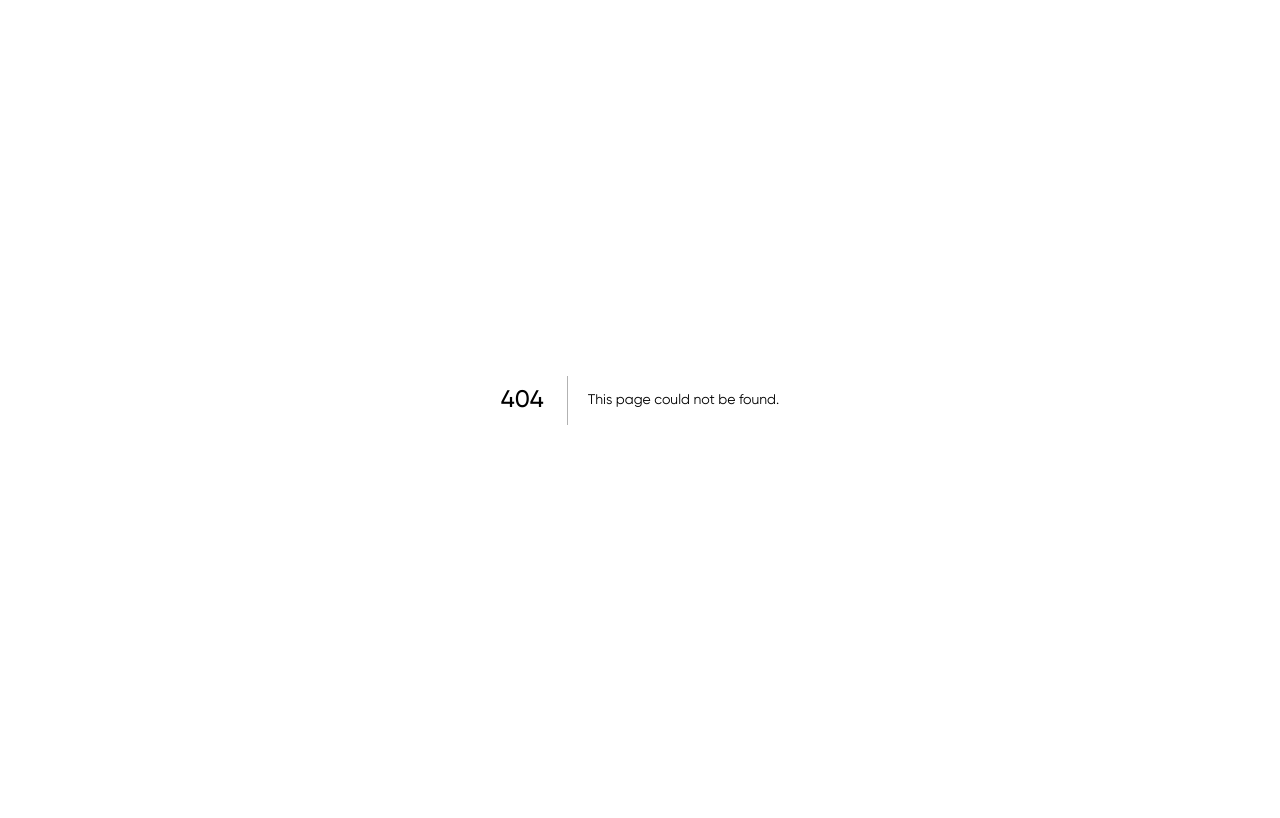
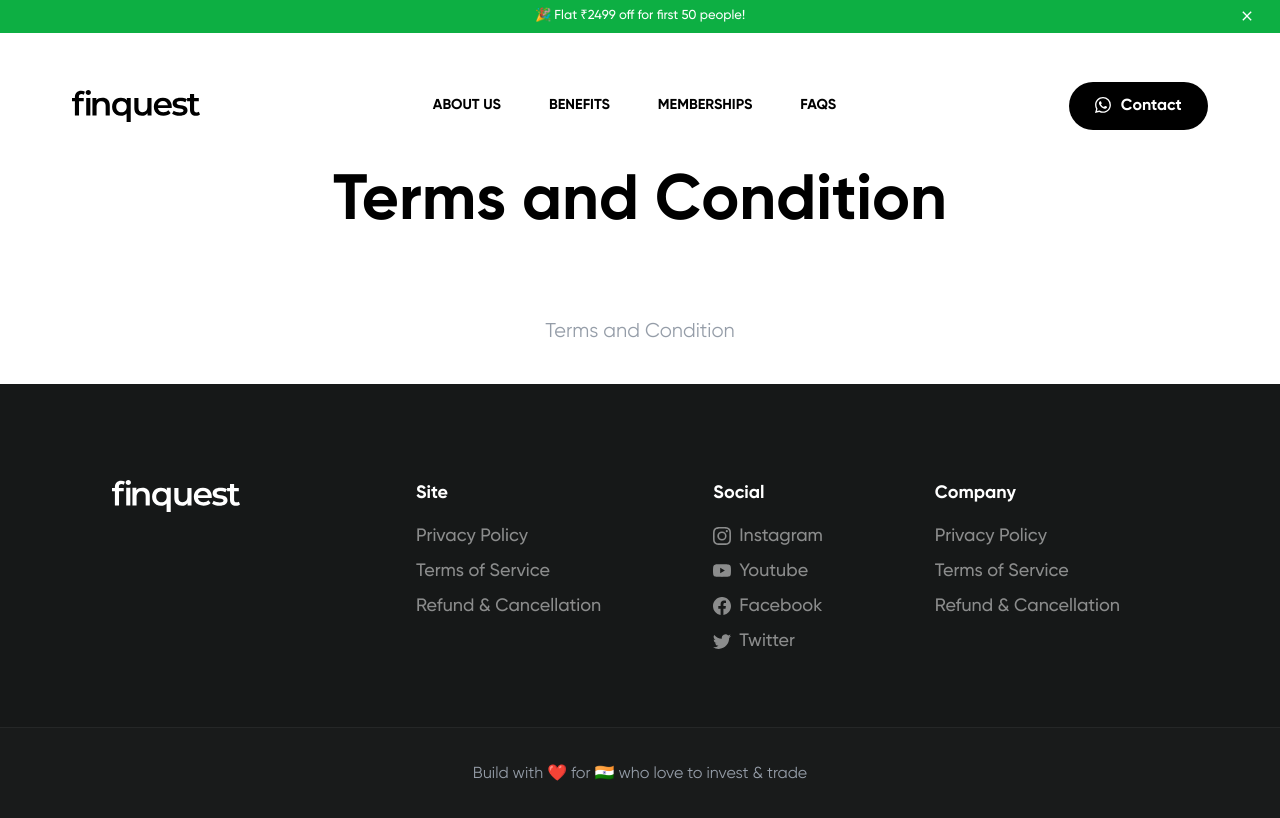
Before and after one commit to emanuelchristo/finquest, a Next.js app: page /terms-and-conditions in a window 1280 px wide. Before the commit this address had no page. Built offline with nearby package versions, Linux system fonts and the light colour scheme.

Commit message:
4 new files and edits in navbar

```diff
--- a/components/Footer.js
+++ b/components/Footer.js
@@ -17,23 +17,18 @@ export default function Footer() {
 						<h3>Site</h3>
 						<ul>
 							<li>
-								<Link href='/'>
-									<a>Home</a>
+								<Link href='/privacy-policy'>
+									<a>Privacy Policy</a>
 								</Link>
 							</li>
 							<li>
-								<Link href='/#about'>
-									<a>About us</a>
+								<Link href='/terms-and-conditions'>
+									<a>Terms of Service</a>
 								</Link>
 							</li>
 							<li>
-								<Link href='/#memberships'>
-									<a>Memberships</a>
-								</Link>
-							</li>
-							<li>
-								<Link href='/#faqs'>
-									<a>FAQs</a>
+								<Link href='/payment-refund-and-cancellation-policy'>
+									<a>Refund &amp; Cancellation</a>
 								</Link>
 							</li>
 						</ul>
--- a/components/Navbar.js
+++ b/components/Navbar.js
@@ -63,22 +63,22 @@ export default function Navbar() {
 
 			<ul className={styles['links-list']}>
 				<motion.li variants={item}>
-					<Link href='#about'>
+					<Link href='/#about'>
 						<a>About us</a>
 					</Link>
 				</motion.li>
 				<motion.li variants={item}>
-					<Link href='#benefits'>
+					<Link href='/#benefits'>
 						<a>Benefits</a>
 					</Link>
 				</motion.li>
 				<motion.li variants={item}>
-					<Link href='#memberships'>
+					<Link href='/#memberships'>
 						<a>Memberships</a>
 					</Link>
 				</motion.li>
 				<motion.li variants={item}>
-					<Link href='#faqs'>
+					<Link href='/#faqs'>
 						<a>FAQs</a>
 					</Link>
 				</motion.li>
@@ -107,7 +107,7 @@ function Menu({ onClose }) {
 			</div>
 			<ul className={styles['menu-links-list']} onClick={onClose}>
 				<motion.li variants={menuItem}>
-					<Link href='#about'>
+					<Link href='/#about'>
 						<a>
 							<FaBuilding className={styles['menu-item-icon']} style={{ color: '#1963ed' }} />
 							<span>About us</span>
@@ -115,7 +115,7 @@ function Menu({ onClose }) {
 					</Link>
 				</motion.li>
 				<motion.li variants={menuItem}>
-					<Link href='#benefits'>
+					<Link href='/#benefits'>
 						<a>
 							<FaStar className={styles['menu-item-icon']} style={{ color: '#f1b915' }} />
 							<span>Benefits</span>
@@ -123,7 +123,7 @@ function Menu({ onClose }) {
 					</Link>
 				</motion.li>
 				<motion.li variants={menuItem}>
-					<Link href='#memberships'>
+					<Link href='/#memberships'>
 						<a>
 							<FaAward className={styles['menu-item-icon']} style={{ color: '#0bab2e' }} />
 							<span>Memberships</span>
@@ -131,7 +131,7 @@ function Menu({ onClose }) {
 					</Link>
 				</motion.li>
 				<motion.li variants={menuItem}>
-					<Link href='#faqs'>
+					<Link href='/#faqs'>
 						<a>
 							<FaQuestion className={styles['menu-item-icon']} style={{ color: '#e71628' }} />
 							<span>FAQs</span>
@@ -139,7 +139,7 @@ function Menu({ onClose }) {
 					</Link>
 				</motion.li>
 				<motion.li variants={menuItem}>
-					<Link href='#community'>
+					<Link href='/#community'>
 						<a>
 							<BsPeopleFill className={styles['menu-item-icon']} style={{ color: '#8117f3' }} />
 							<span>Community</span>
--- /dev/null
+++ b/pages/payment-refund-and-cancellation-policy.js
@@ -0,0 +1,41 @@
+import Head from 'next/head'
+import Footer from '../components/Footer'
+import Snackbar from '../components/SnackBar'
+import Navbar from '../components/Navbar'
+import styles from './styles.module.css'
+
+export default function Refund() {
+    return (
+        <div id='home'>
+            <Head>
+                <title>Finquest - Start learning how to invest &amp; trade in stock market easily.</title>
+                <link rel='icon' type='image/png' href='/favicon.png'></link>
+            </Head>
+            <Snackbar message=' 🎉  Flat ₹2499 off for first 50 people!' />
+            <Navbar />
+
+
+            <div id='memberships' className='margin'>
+                <section className={styles['pricing']}>
+                    <div className={styles['heading-wrapper']}>
+                        <h2>Refund and Cancellation</h2>
+                    </div>
+                    <p>
+                        1. Full payment to be made at time of purchase. <br /><br />
+
+                        2. Once purchased, no partial or full refund will be provided, unless there is an exceptional circumstance which will be decided by Finquest on a case to case basis <br /><br />
+
+                        3. Finquest does not store any of your payment information (debit card, credit card, net banking, etc.) or such other information restricted by the Reserve Bank of India (RBI) for processing payment and has partnered with payment gateways for the payment towards the services In case of any other payment, refund or cancellation issues, decisions will be taken on a case by case basis and Finquest's decision will be final and binding. <br /><br />
+                        4. For any concerns related to payment or refunds, kindly write to hellofinquest@gamil.com <br /><br />
+                    </p>
+                </section>
+
+            </div>
+
+
+
+
+            <Footer />
+        </div>
+    )
+}
--- /dev/null
+++ b/pages/privacy-policy.js
@@ -0,0 +1,34 @@
+import Head from 'next/head'
+import Footer from '../components/Footer'
+import Snackbar from '../components/SnackBar'
+import Navbar from '../components/Navbar'
+import styles from './styles.module.css'
+
+export default function Privacy() {
+    return (
+        <div id='home'>
+            <Head>
+                <title>Finquest - Start learning how to invest &amp; trade in stock market easily.</title>
+                <link rel='icon' type='image/png' href='/favicon.png'></link>
+            </Head>
+            <Snackbar message=' 🎉  Flat ₹2499 off for first 50 people!' />
+            <Navbar />
+
+            <div id='memberships' className='margin'>
+                <section className={styles['pricing']}>
+                    <div className={styles['heading-wrapper']}>
+                        <h2>Privacy Policy</h2>
+                    </div>
+                    <p>
+
+                        Privacy Policy <br /><br />
+                    </p>
+                </section>
+
+            </div>
+
+
+            <Footer />
+        </div>
+    )
+}
--- /dev/null
+++ b/pages/styles.module.css
@@ -0,0 +1,91 @@
+.pricing {
+	margin: 0 auto;
+	display: flex;
+	flex-direction: column;
+	align-items: center;
+	position: relative;
+	max-width: 1440px;
+}
+
+.heading-wrapper {
+	display: flex;
+	align-items: center;
+	flex-direction: column;
+	margin-bottom: 4rem;
+}
+.heading-wrapper p {
+	margin-top: 1rem;
+	max-width: 470px;
+	text-align: center;
+	line-height: 1.5;
+}
+
+
+
+
+
+.grid-pattern-1 {
+	position: absolute;
+	top: 6.5rem;
+	left: -7rem;
+	z-index: -1;
+}
+.grid-pattern-2 {
+	position: absolute;
+	bottom: -6.75rem;
+	right: -5rem;
+	z-index: -1;
+}
+
+.pricing-arrow {
+	min-width: 110%;
+	position: absolute;
+	top: 38%;
+	z-index: -1;
+}
+
+@media (max-width: 1356px) {
+	.grid-pattern-2 {
+		right: 15%;
+	}
+
+
+
+}
+
+@media (max-width: 1023px) {
+	.grid-pattern-2 {
+		right: 5%;
+	}
+	.grid-pattern-1 {
+		left: -20%;
+	}
+
+}
+
+
+
+@media (max-width: 767px) {
+	.price-wrapper h3 {
+		font-size: 3rem;
+	}
+
+	.grid-pattern-1 {
+		left: -5rem;
+	}
+	.grid-pattern-2 {
+		right: 0;
+	}
+}
+
+@media (max-width: 639px) {
+	.heading-wrapper {
+		margin-bottom: 2.5rem;
+	}
+	.heading-wrapper p {
+		max-width: 400px;
+	}
+
+
+
+}
--- /dev/null
+++ b/pages/terms-and-conditions.js
@@ -0,0 +1,34 @@
+import Head from 'next/head'
+import Footer from '../components/Footer'
+import Snackbar from '../components/SnackBar'
+import Navbar from '../components/Navbar'
+import styles from './styles.module.css'
+
+export default function Terms() {
+    return (
+        <div id='home'>
+            <Head>
+                <title>Finquest - Start learning how to invest &amp; trade in stock market easily.</title>
+                <link rel='icon' type='image/png' href='/favicon.png'></link>
+            </Head>
+            <Snackbar message=' 🎉  Flat ₹2499 off for first 50 people!' />
+            <Navbar />
+
+
+            <div id='memberships' className='margin'>
+                <section className={styles['pricing']}>
+                    <div className={styles['heading-wrapper']}>
+                        <h2>Terms and Condition</h2>
+                    </div>
+                    <p>
+                        Terms and Condition <br /><br />
+                    </p>
+                </section>
+
+            </div>
+
+
+            <Footer />
+        </div>
+    )
+}
```
Also changed, not shown: 1 other file (tests, documents, lock files or other folders).
